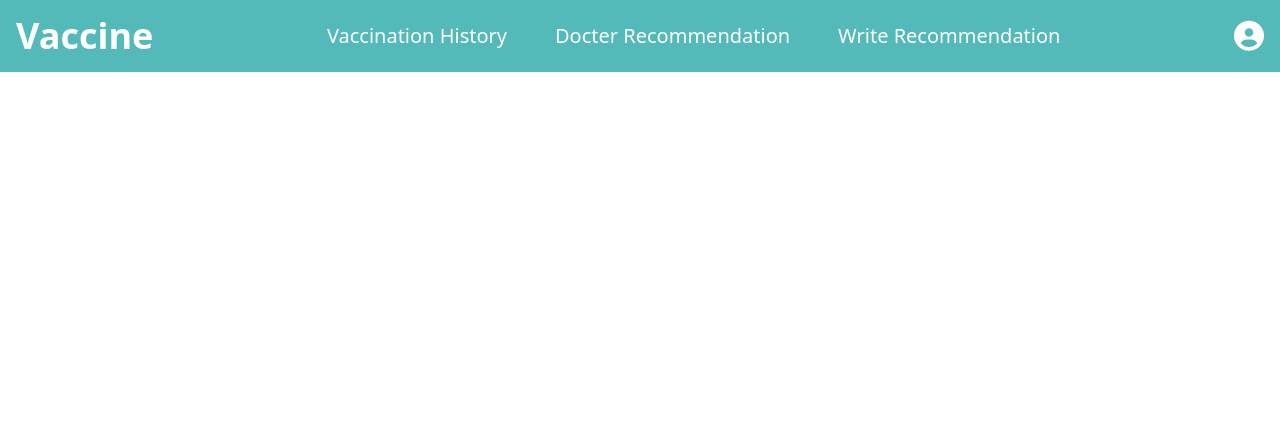
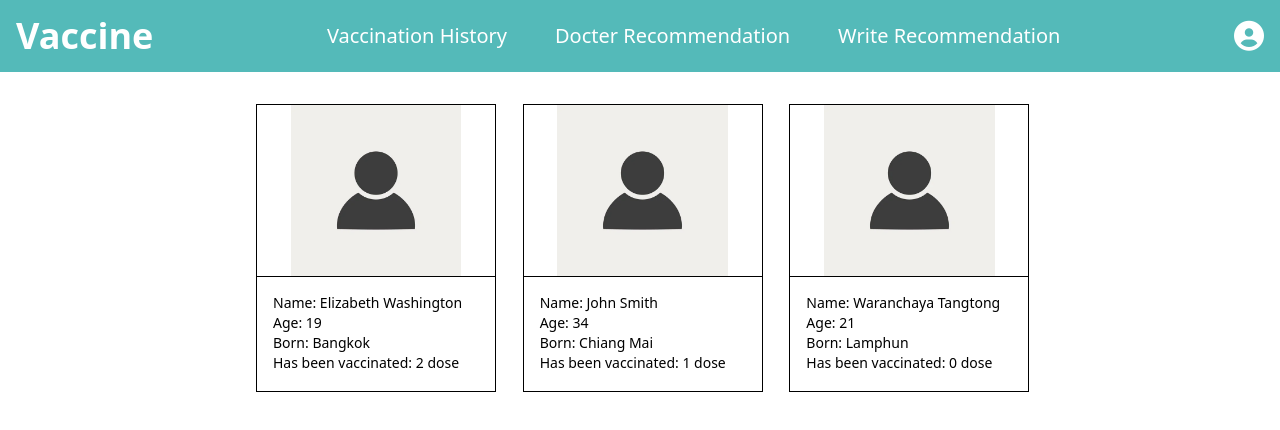
Before and after one commit to nutchayaporn-b/SE331-2022-Project-1, a Vue app: page / in a window 1280 px wide. Shown: the top 430 px of the page. Built offline with nearby package versions, Linux system fonts and the light colour scheme.

Commit message:
Landing page user vaccine list mockup

```diff
--- a/src/App.vue
+++ b/src/App.vue
@@ -4,5 +4,7 @@ import Navbar from "./layouts/Navbar.vue";
 
 <template>
   <Navbar />
-  <router-view />
+  <div class="flex w-screen justify-center py-8">
+    <router-view />
+  </div>
 </template>
--- /dev/null
+++ b/src/components/UserCard.vue
@@ -0,0 +1,31 @@
+<template>
+  <div class="flex flex-col w-60 h-72 border-black border-solid border">
+    <img
+      :src="'/images/' + (img ? img : 'placeholder') + '.jpg'"
+      alt="Profile Picture"
+      class="w-full h-[60%] object-contain border-black border-solid border-b"
+    />
+    <div class="flex flex-col px-4 py-4 text-sm">
+      <div>Name: {{ name }} {{ surname }}</div>
+      <div>Age: {{ age }}</div>
+      <div>Born: {{ hometown }}</div>
+      <div>Has been vaccinated: {{ dose }} dose</div>
+    </div>
+  </div>
+</template>
+
+<script>
+export default {
+  props: {
+    img: String,
+    name: String,
+    surname: String,
+    age: Number,
+    hometown: String,
+    dose: Number,
+  },
+  data() {
+    return {};
+  },
+};
+</script>
--- /dev/null
+++ b/src/mockups/users.js
@@ -0,0 +1,45 @@
+const users = [
+  {
+    id: 1,
+    name: "Elizabeth",
+    surname: "Washington",
+    age: 19,
+    hometown: "Bangkok",
+    vaccines: [
+      {
+        id: "pf-1",
+        name: "Pfizer",
+        timestamp: new Date("2022-08-21 21:20:32"),
+      },
+      {
+        id: "pf-2",
+        name: "Pfizer",
+        timestamp: new Date("2022-09-22 20:05:16"),
+      },
+    ],
+  },
+  {
+    id: 2,
+    name: "John",
+    surname: "Smith",
+    age: 34,
+    hometown: "Chiang Mai",
+    vaccines: [
+      {
+        id: "pf-3",
+        name: "Pfizer",
+        timestamp: new Date("2022-06-12 16:20:32"),
+      },
+    ],
+  },
+  {
+    id: 3,
+    name: "Waranchaya",
+    surname: "Tangtong",
+    age: 21,
+    hometown: "Lamphun",
+    vaccines: [],
+  },
+];
+
+export default users;
--- a/src/views/Home.vue
+++ b/src/views/Home.vue
@@ -1,2 +1,28 @@
-<template></template>
-<script></script>
+<template>
+  <div class="flex flex-col w-[60%]">
+    <div class="grid grid-cols-3 gap-8">
+      <UserCard
+        v-for="user in users"
+        :name="user.name"
+        :surname="user.surname"
+        :age="user.age"
+        :hometown="user.hometown"
+        :dose="user.vaccines.length"
+      />
+    </div>
+  </div>
+</template>
+<script>
+import UserCard from "../components/UserCard.vue";
+import users from "../mockups/users";
+export default {
+  components: {
+    UserCard,
+  },
+  data() {
+    return {
+      users,
+    };
+  },
+};
+</script>
```
Also changed, not shown: public/images/placeholder.jpg (added), 1 other file (tests, documents, lock files or other folders).
